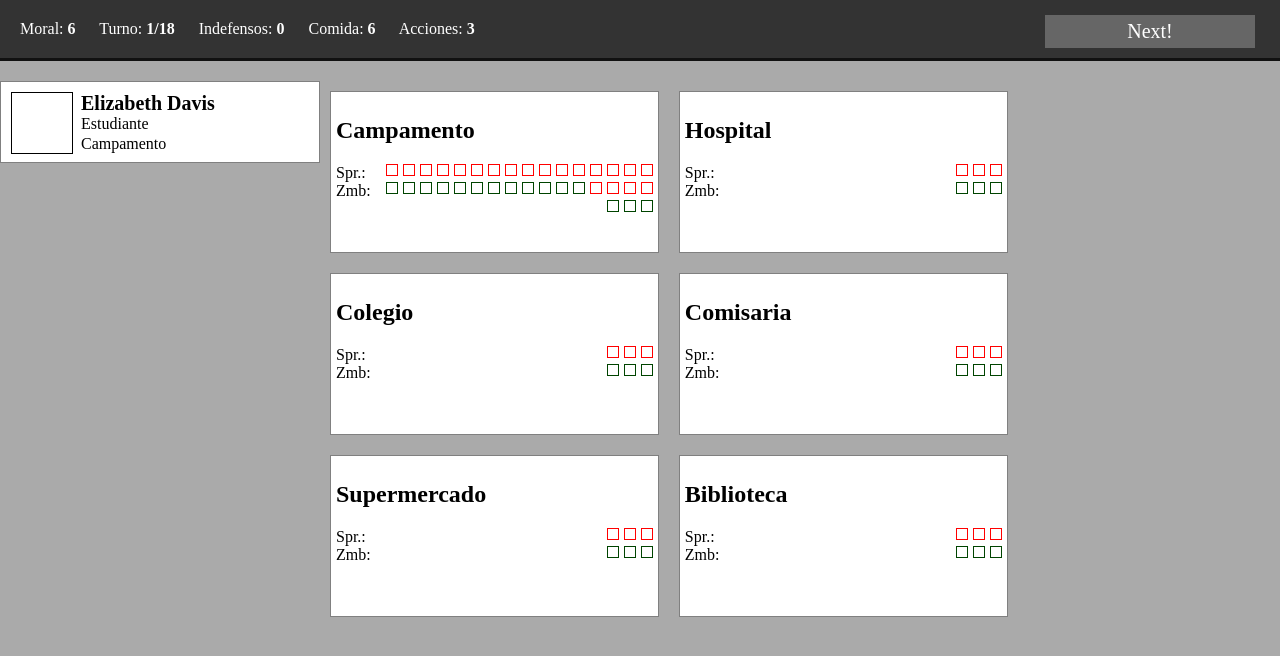
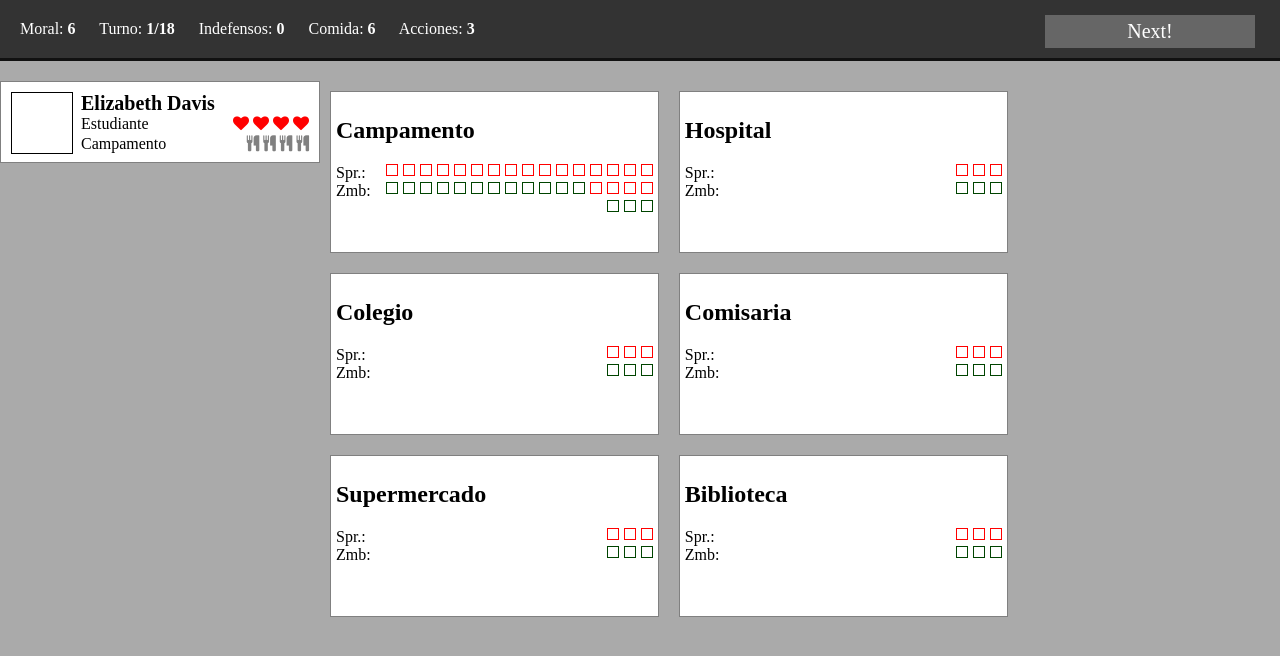
Before and after one commit to AritzPozo/zombiegame, a plain HTML site: page index.html in a window 1280 px wide. Drawn offline with Linux system fonts and the light colour scheme.

Commit message:
font awesome

```diff
--- a/index.html
+++ b/index.html
@@ -7,6 +7,7 @@
         <script src="./js/localizacion.js"></script>
         <script src="./js/superviviente.js"></script>
         <link rel="stylesheet" href="./css/main.css">
+        <link rel="stylesheet" href="./css/font-awesome.min.css">
         <script>
             game.newGame();
         </script>
```
